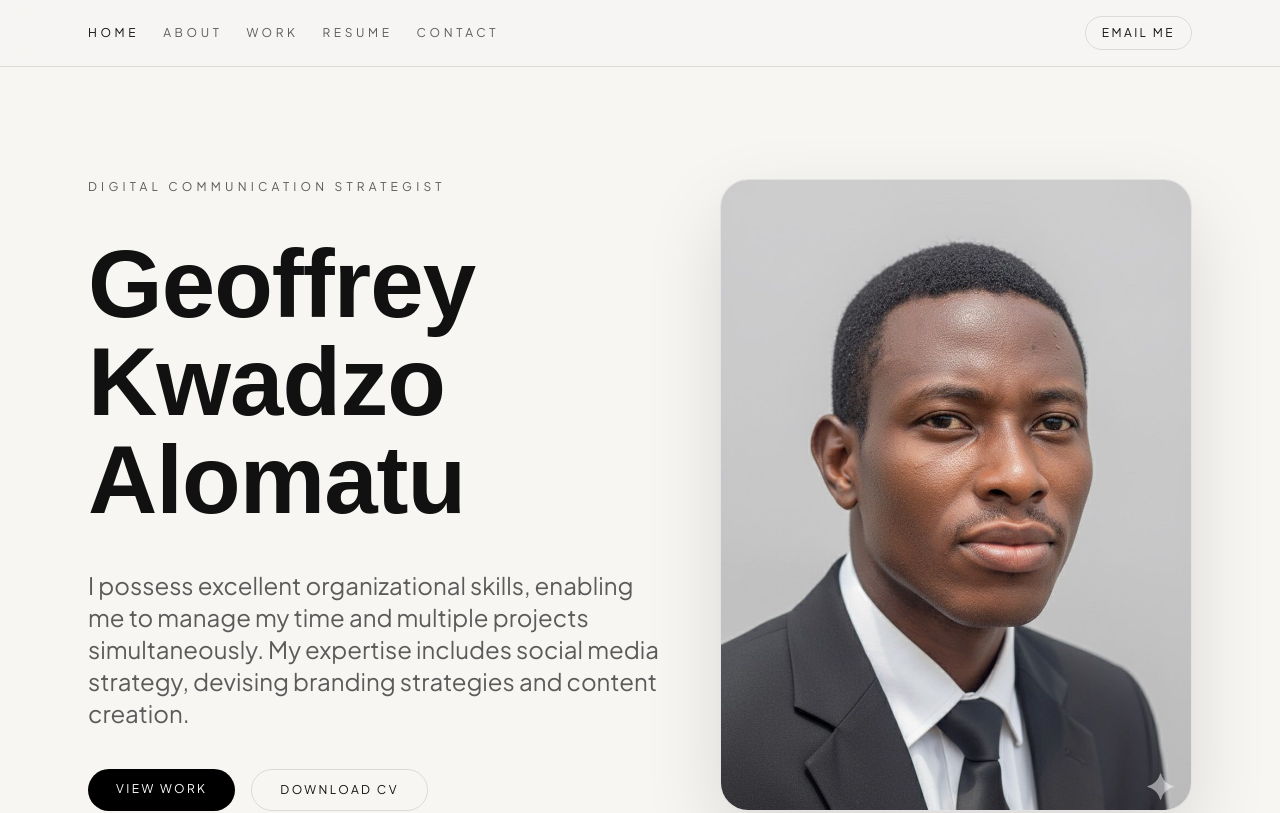
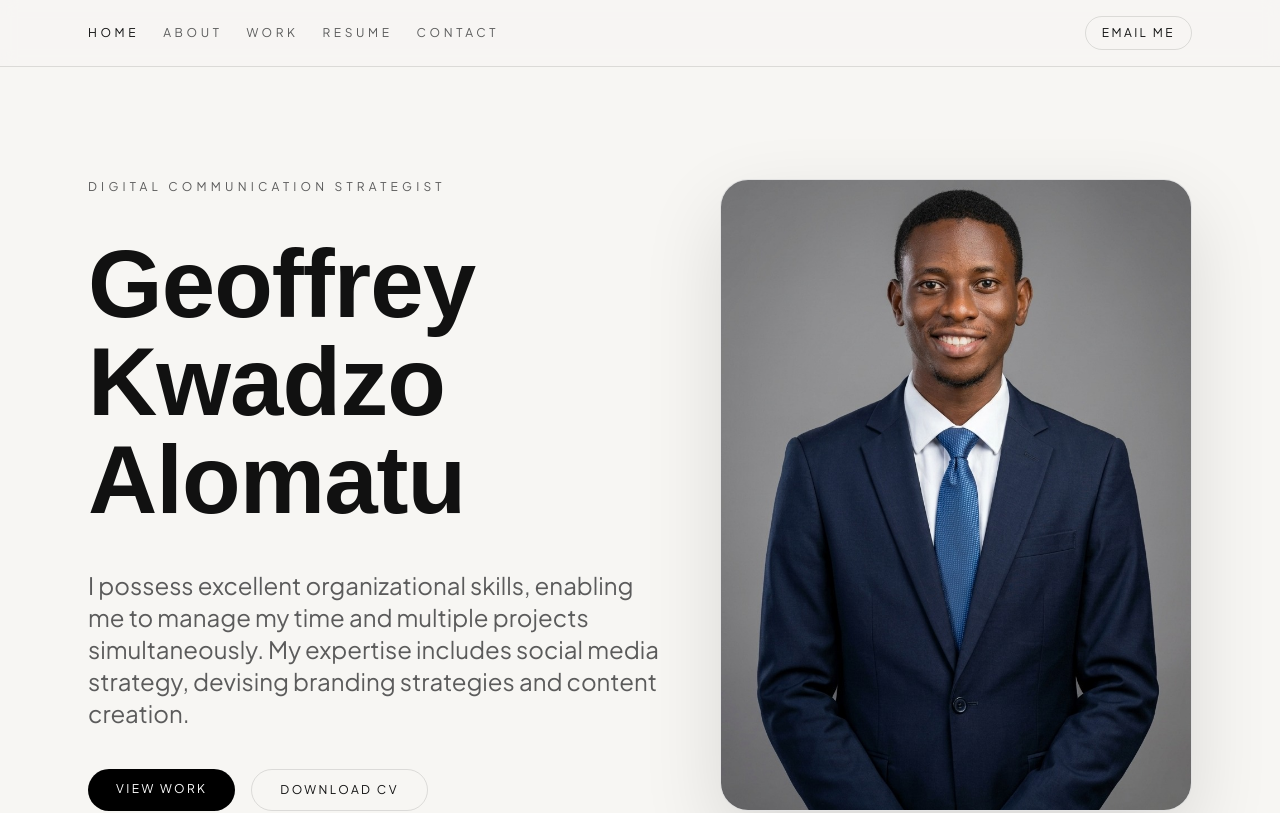
Before and after one commit to mail4morny-code/Geoffery-s-Portfolio, a Next.js app: page / in a window 1280 px wide. Shown: the top 813 px of the page. Built offline with nearby package versions, Linux system fonts and the light colour scheme; a web font is replaced by a local one.

Commit message:
Update homepage hero image

```diff
--- a/app/components/Hero.tsx
+++ b/app/components/Hero.tsx
@@ -44,7 +44,7 @@ export function Hero() {
         >
           <div className="relative h-full w-full overflow-hidden rounded-[28px] border border-[color:var(--border)] bg-[color:var(--card)] shadow-[0_30px_80px_rgba(0,0,0,0.12)]">
             <Image
-              src="/Alomatu.jpeg"
+              src="/Hero image.jpeg"
               alt="Geoffrey Kwadzo Alomatu portrait"
               fill
               className="object-cover"
```
Also changed, not shown: public/Hero image.jpeg (added).
